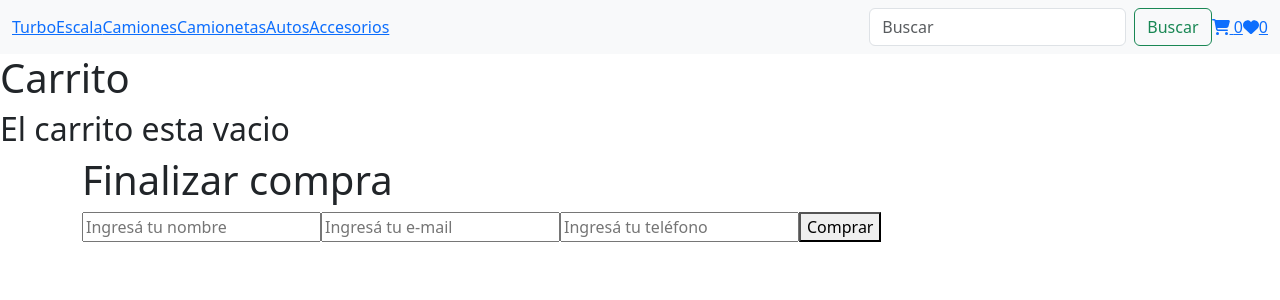
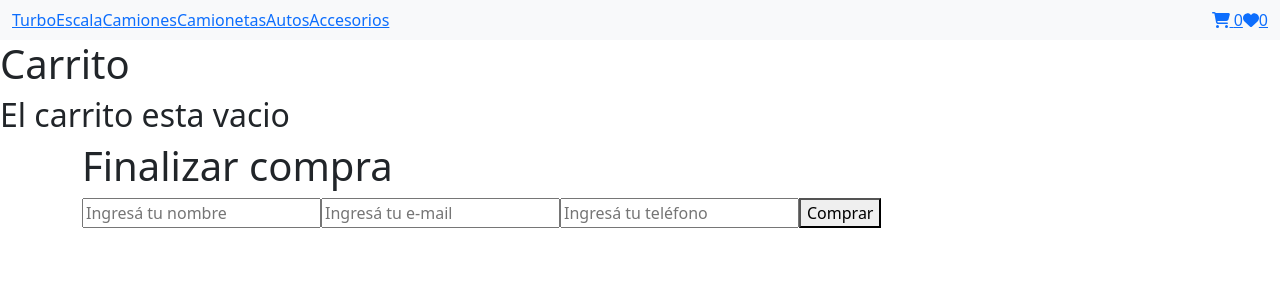
Before and after one commit to RodrigoERodriguez/RuedasEnEscalas, a React (Vite) app: page /checkout in a window 1280 px wide. Shown: the top 300 px of the page. Built offline with nearby package versions, Linux system fonts and the light colour scheme.

Commit message:
Correcciones de funcionalidadades

```diff
--- a/package.json
+++ b/package.json
@@ -14,13 +14,14 @@
     "@fortawesome/free-solid-svg-icons": "^6.4.2",
     "@fortawesome/react-fontawesome": "^0.2.0",
     "bootstrap": "^5.3.2",
-    "firebase": "^10.6.0",
+    "firebase": "^10.7.0",
     "react": "^18.2.0",
     "react-bootstrap": "^2.9.1",
     "react-dom": "^18.2.0",
     "react-hook-form": "^7.48.2",
     "react-router-dom": "^6.18.0",
     "react-toastify": "^9.1.3",
+    "reactfire": "^4.2.3",
     "sweetalert2": "^11.10.1"
   },
   "devDependencies": {
--- a/src/App.jsx
+++ b/src/App.jsx
@@ -8,11 +8,11 @@ import NavBar from './components/NavBar/NavBar'
 import { CartProvider} from './context/CartContex/CartContex';
 import Carrito from './components/Carrito/Carrito';
 import Favoritos from './components/Favoritos/Favoritos';
+import { FavProvider } from './context/FavContext/FavContext';
 import CheckOut from './components/CheckOut/CheckOut';
 
 //Clases
 import 'bootstrap/dist/css/bootstrap.min.css';
-import { FavProvider } from './context/CartContex/FavContext';
 
 function App() {
 
--- a/src/components/Carrito/Carrito.jsx
+++ b/src/components/Carrito/Carrito.jsx
@@ -3,7 +3,7 @@ import { CartContext } from '../../context/CartContex/CartContex'
 import { Link } from 'react-router-dom';
 
 const Carrito = () => {
-    const { carrito, precioTotal, vaciarCarrito } = useContext(CartContext);
+    const { carrito, precioTotal, vaciarCarrito, eliminarProducto } = useContext(CartContext);
 
     const handleVaciar = () => {
         vaciarCarrito();
@@ -21,6 +21,7 @@ const Carrito = () => {
                         <p>Precio unitario: ${prod.price}</p>
                         <p>Precio total: ${prod.price * prod.cantidad}</p>
                         <p>Cantidad: {prod.cantidad}</p>
+                        <button onClick={() => eliminarProducto(prod.id)}>X</button>
                     </div>
                 ))
             }
--- a/src/components/FavWidget/FavWidget.jsx
+++ b/src/components/FavWidget/FavWidget.jsx
@@ -1,6 +1,6 @@
 import React, { useContext } from 'react'
 import { Link } from 'react-router-dom'
-import { FavContext } from '../../context/CartContex/FavContext'
+import { FavContext } from '../../context/FavContext/FavContext'
 import { FontAwesomeIcon } from '@fortawesome/react-fontawesome';
 import { faHeart } from '@fortawesome/free-solid-svg-icons';
 
--- a/src/components/Favoritos/Favoritos.jsx
+++ b/src/components/Favoritos/Favoritos.jsx
@@ -1,5 +1,5 @@
 import React, { useContext } from 'react';
-import { FavContext } from '../../context/CartContex/FavContext';
+import { FavContext } from '../../context/FavContext/FavContext';
 import { CartContext } from '../../context/CartContex/CartContex';
 
 const Favoritos = () => {
--- a/src/components/ItemDetail/ItemDetail.jsx
+++ b/src/components/ItemDetail/ItemDetail.jsx
@@ -1,7 +1,7 @@
 import { useContext, useState } from "react";
 import ItemCount from "../ItemCount/ItemCount"
 import { CartContext } from "../../context/CartContex/CartContex";
-import { FavContext } from "../../context/CartContex/FavContext";
+import { FavContext } from "../../context/FavContext/FavContext";
 
 
 const ItemDetail = ( {item} ) => {
@@ -13,7 +13,6 @@ const ItemDetail = ( {item} ) => {
 
     const handleRestar = () => {
         cantidad > 1 && setCantidad(cantidad - 1)
-
     }
 
     const handleSumar = () => {
--- a/src/components/NavBar/NavBar.jsx
+++ b/src/components/NavBar/NavBar.jsx
@@ -1,5 +1,3 @@
-// import { CartWidget } from '../CartWidget/CartWidget.jsx'
-import Button from 'react-bootstrap/Button';
 import Container from 'react-bootstrap/Container';
 import Form from 'react-bootstrap/Form';
 import Nav from 'react-bootstrap/Nav';
@@ -21,15 +19,6 @@ const NavBar = () => {
                     <Link to="/productos/Autos">Autos</Link>
                     <Link to="/productos/Accesorios">Accesorios</Link>
                 </Nav>
-                <Form className="d-flex">
-                    <Form.Control
-                    type="search"
-                    placeholder="Buscar"
-                    className="me-2"
-                    aria-label="Search"
-                    />
-                    <Button variant="outline-success">Buscar</Button>
-                </Form>
 
                 <Nav>
                     <CartWidget/>
--- a/src/context/CartContex/CartContex.jsx
+++ b/src/context/CartContex/CartContex.jsx
@@ -49,6 +49,10 @@ export const CartProvider = ({children}) =>{
         return carrito.reduce((acc, prod) => acc + (prod.price * prod.cantidad), 0);
     }
 
+    const eliminarProducto = (id) => {
+        setCarrito(carrito.filter((prod) => prod.id !== id))
+    }
+
     const vaciarCarrito = () => {
         setCarrito([]);
     }
@@ -58,7 +62,7 @@ export const CartProvider = ({children}) =>{
     },[carrito]);
 
     return (
-        <CartContext.Provider value={ {carrito,agregarAlCarrito, cantidadEnCarrito, precioTotal, vaciarCarrito} }>
+        <CartContext.Provider value={ {carrito,agregarAlCarrito, cantidadEnCarrito, precioTotal, vaciarCarrito, eliminarProducto} }>
             {children}
         </CartContext.Provider>
     )
```
Also changed, not shown: src/context/FavContext/FavContext.jsx (renamed from src/context/CartContex/FavContext.jsx), 1 other file (tests, documents, lock files or other folders).
